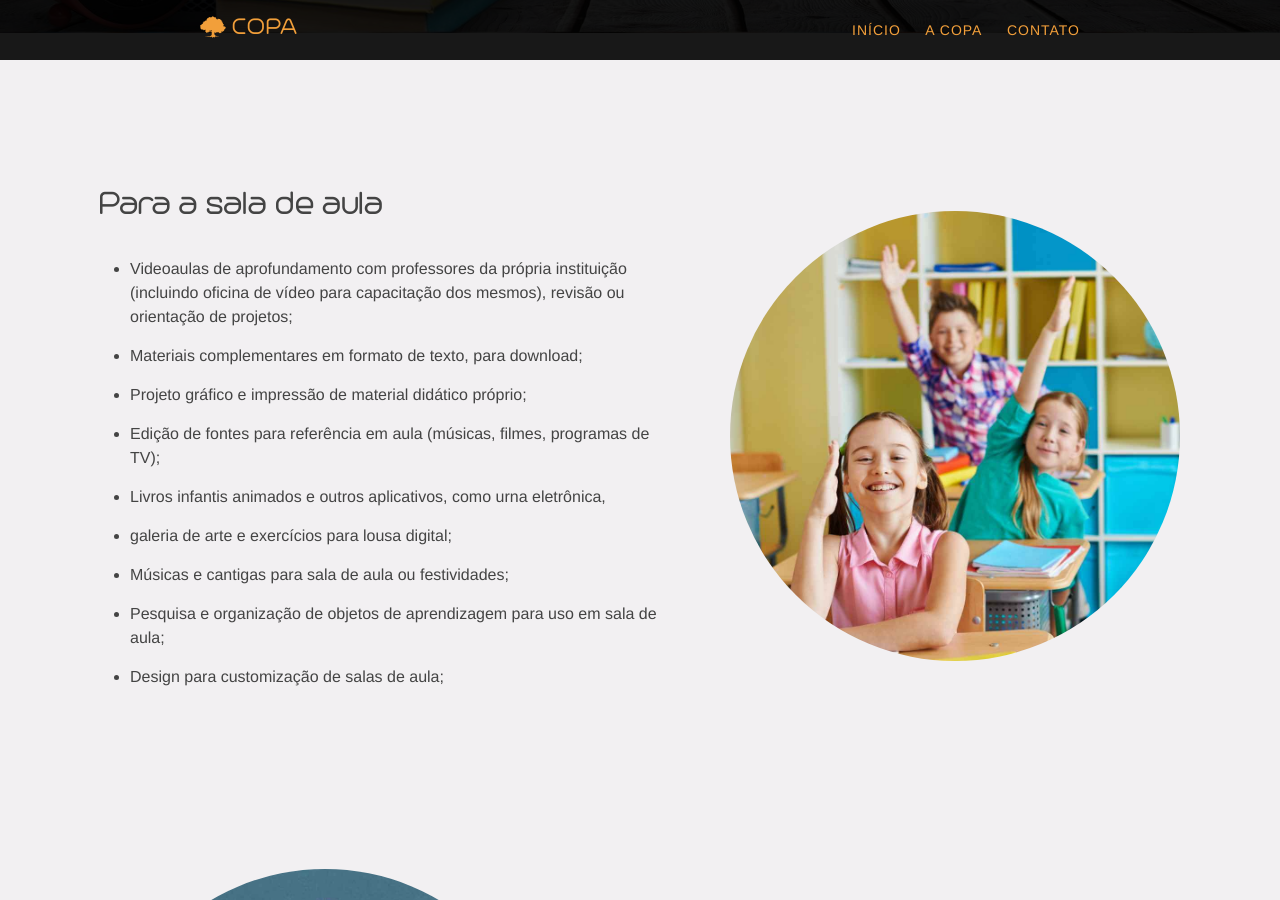
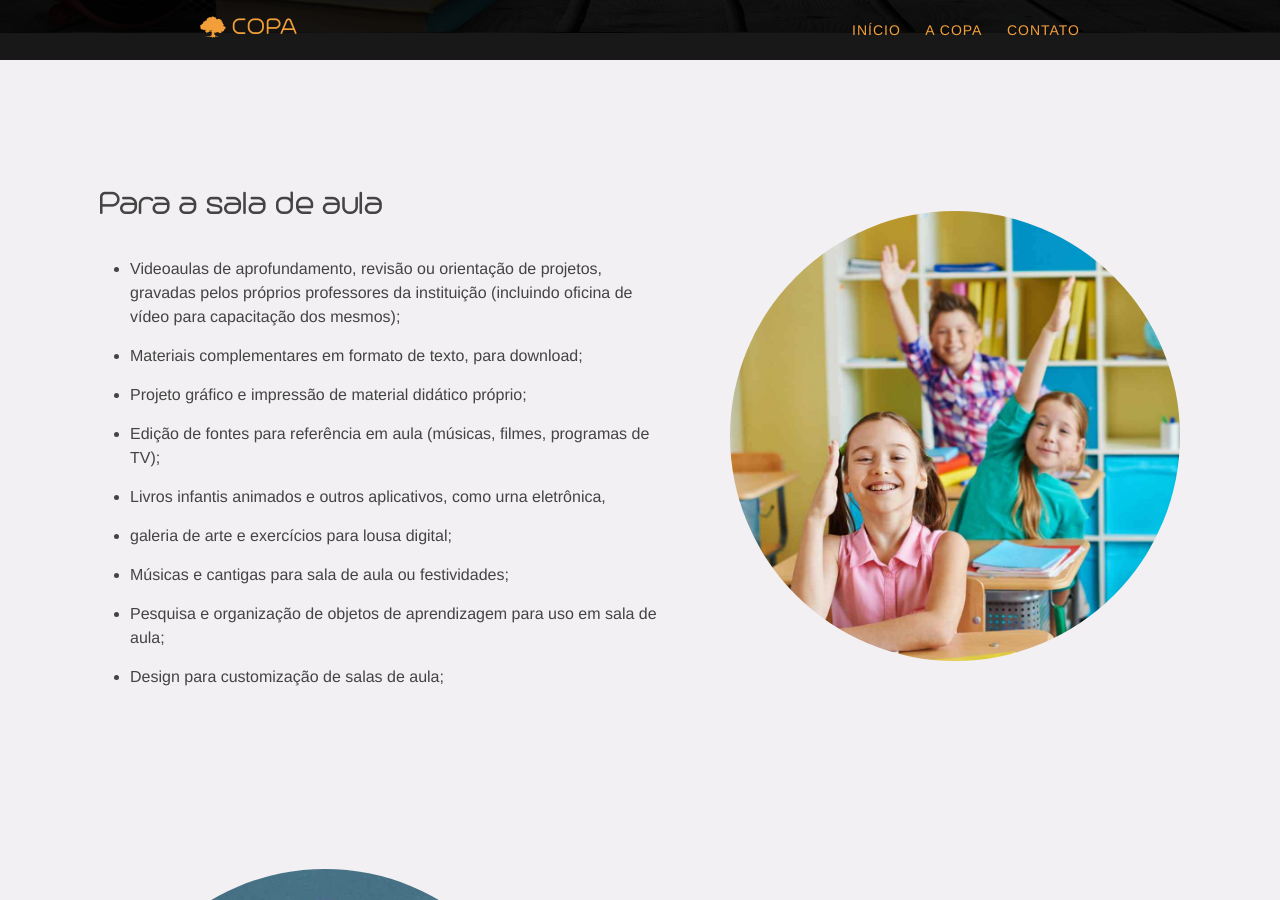
Before and after one commit to CopaTecnologia/copatecnologia.github.io, a Jekyll site: the page built from _educacional/educacional.md, in a window 1280 px wide and 900 px high, scrolled down 467 px. Built offline with Jekyll 4.4.1, drawn with Linux system fonts in a browser that asks for light colours.

Commit message:
Novo texto

```diff
--- a/_includes/educacional-padrao.html
+++ b/_includes/educacional-padrao.html
@@ -8,7 +8,7 @@
         <div data-cell="1of2">
             <h2>Para a sala de aula</h2>
             <ul>
-                <li>Videoaulas de aprofundamento com professores da própria instituição (incluindo oficina de vídeo para capacitação dos mesmos), revisão ou orientação de projetos;</li>
+                <li>Videoaulas de aprofundamento, revisão ou orientação de projetos, gravadas pelos próprios professores da instituição (incluindo oficina de vídeo para capacitação dos mesmos);</li>
                 <li>Materiais complementares em formato de texto, para download;</li>
                 <li>Projeto gráfico e impressão de material didático próprio;</li>
                 <li>Edição de fontes para referência em aula (músicas, filmes, programas de TV);</li>
```
